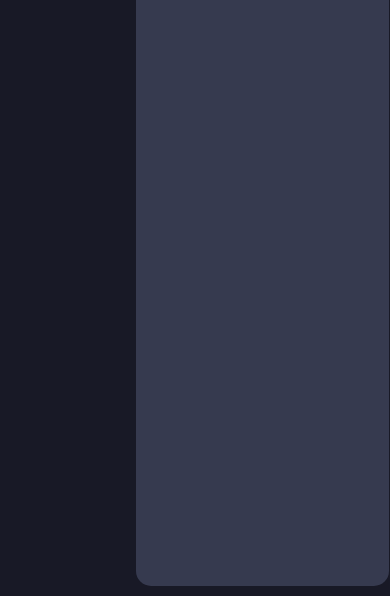
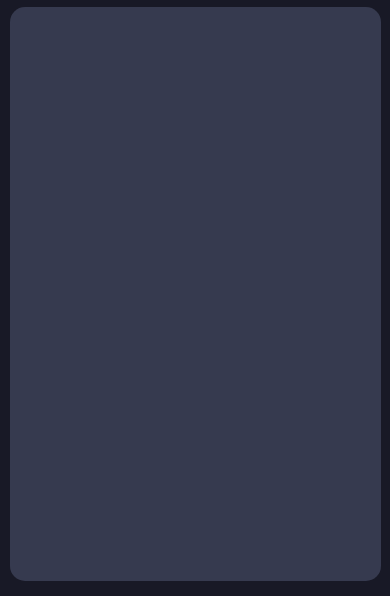
Before and after one commit to Asicalug/AboutMe, a plain HTML site: page index.html in a window 390 px wide. Shown: the part 248-844 px from the top of the page. Drawn offline with nearby package versions, Linux system fonts and the light colour scheme.

Commit message:
Changing Shit Lol

```diff
--- a/main.css
+++ b/main.css
@@ -110,13 +110,14 @@ body {
 }
 .about-container {
     display: flex;
-    right: 1px;
+    left: calc(25% + 60px + 20px);
     position: fixed;
     background-color: #363a4f;
-    width: 65%;
+    width: calc(100% - 25% - 60px - 20px - 10px);
     border-radius: 15px;
     top: 90px;
     bottom: 10px;
+    transition: all 0.3s;
 }
 .more-container {
     display: none;
@@ -201,4 +202,11 @@ body {
         padding-left: 20%;
         padding-right: 20%;
     }
+    .about-container {
+        position: fixed;
+        height: calc(100% - 270px);
+        margin-top: 165px;
+        width: calc(100% - 19px);
+        left: 9.5px;
+    }
 }
```
